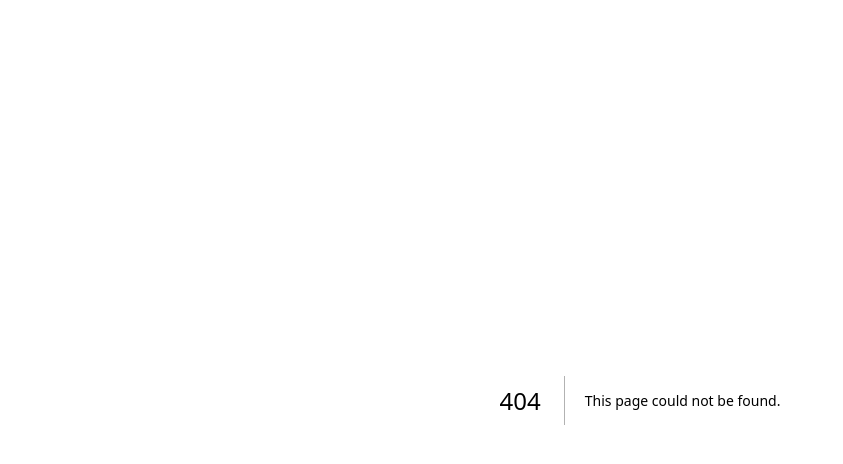
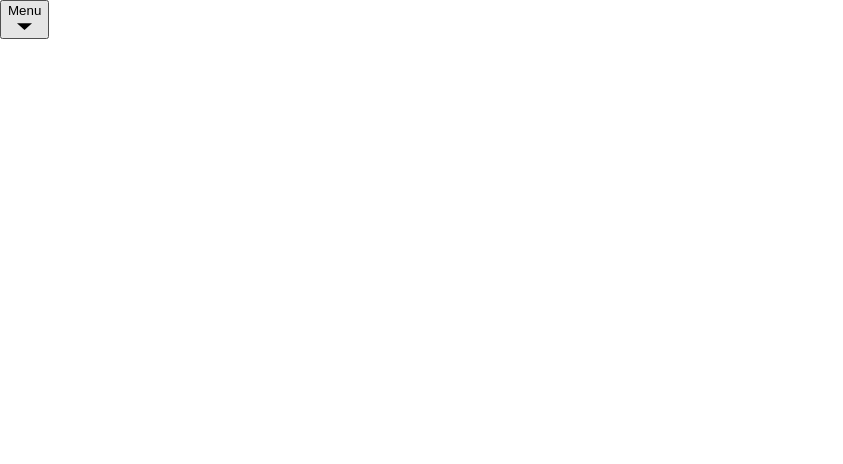
Before and after one commit to RikutoOgaki/framer-motion, a Next.js app: page /samples/04 in a window 1280 px wide. Before the commit this address had no page. Shown: the top 464 px of the page, without its empty margins (0-843 px from the left). Built offline with nearby package versions, Linux system fonts and the light colour scheme.

Commit message:
nexrframer

```diff
--- a/src/pages/index.tsx
+++ b/src/pages/index.tsx
@@ -8,6 +8,7 @@ export default function Index() {
           <Link href={'./samples/01'}><li>Sample01:メニュー表</li></Link>
           <Link href={'./samples/02'}><li>Sample02:マウスストーカー</li></Link>
           <Link href={'./samples/03'}><li>Sample03:スクロールに合わせてバーが出てくる</li></Link>
+          <Link href={'./samples/04'}><li>Sample04:メニュー表２</li></Link>
         </ul>
       </div>
     </>
--- /dev/null
+++ b/src/pages/samples/04/array.ts
@@ -0,0 +1,4 @@
+export function removeItem<T>(arr: T[], item: T) {
+    const index = arr.indexOf(item)
+    if (index > -1) arr.splice(index, 1)
+}
--- /dev/null
+++ b/src/pages/samples/04/index.tsx
@@ -0,0 +1,76 @@
+import { useState } from 'react'
+import { motion, Variants } from 'framer-motion'
+import style from './index.module.scss'
+
+const itemVariants: Variants = {
+    open: {
+        opacity: 1,
+        y: 0,
+        transition: { type: 'spring', stiffness: 300, damping: 24 }
+    },
+    closed: { opacity: 0, y: 20, transition: { duration: .2 } }
+}
+
+
+export default function Sample04() {
+
+    const [isOpen, setIsOpen] = useState(false)
+
+    return (
+        <>
+            <motion.nav
+                initial={false}
+                animate={isOpen ? 'open' : 'closed'}
+                className={style.menu}
+            >
+                <motion.button
+                    whileTap={{ scale: .97 }}
+                    onClick={() => setIsOpen(!isOpen)}
+                >Menu
+                    <motion.div
+                        variants={{
+                            open: { rotate: 180 },
+                            closed: { rotate: 0 }
+                        }}
+                        transition={{ duration: .2 }}
+                        style={{ originY: .55 }}
+                    >
+                        <svg width={'15'} height={'15'} viewBox='0 0 20 20'>
+                            <path d='M0 7 L 20 7 L 10 16' />
+                        </svg>
+                    </motion.div>
+                </motion.button>
+                <motion.ul
+                    variants={{
+                        open: {
+                            clipPath: 'inset(0 0 0 0 round 10px)',
+                            transition: {
+                                type: 'spring',
+                                bounce: 0,
+                                duration: .7,
+                                delayChildren: .3,
+                                setggerChildren: .05
+                            }
+                        },
+                        closed: {
+                            clipPath: 'inset(10% 50% 90% 50% round 10px)',
+                            transition: {
+                                type: 'spring',
+                                bounce: 0,
+                                duration: .3
+                            }
+                        }
+                    }}
+                    style={{ pointerEvents: isOpen ? 'auto' : 'none' }}
+                >
+                    <motion.li variants={itemVariants}>Item1</motion.li>
+                    <motion.li variants={itemVariants}>Item2</motion.li>
+                    <motion.li variants={itemVariants}>Item3</motion.li>
+                    <motion.li variants={itemVariants}>Item4</motion.li>
+                    <motion.li variants={itemVariants}>Item5</motion.li>
+                    <motion.li variants={itemVariants}>Item6</motion.li>
+                </motion.ul>
+            </motion.nav>
+        </>
+    )
+}
```
Also changed, not shown: src/pages/samples/04/Input.tsx (added, +38 -0 lines), src/pages/samples/04/index.module.scss (added).
